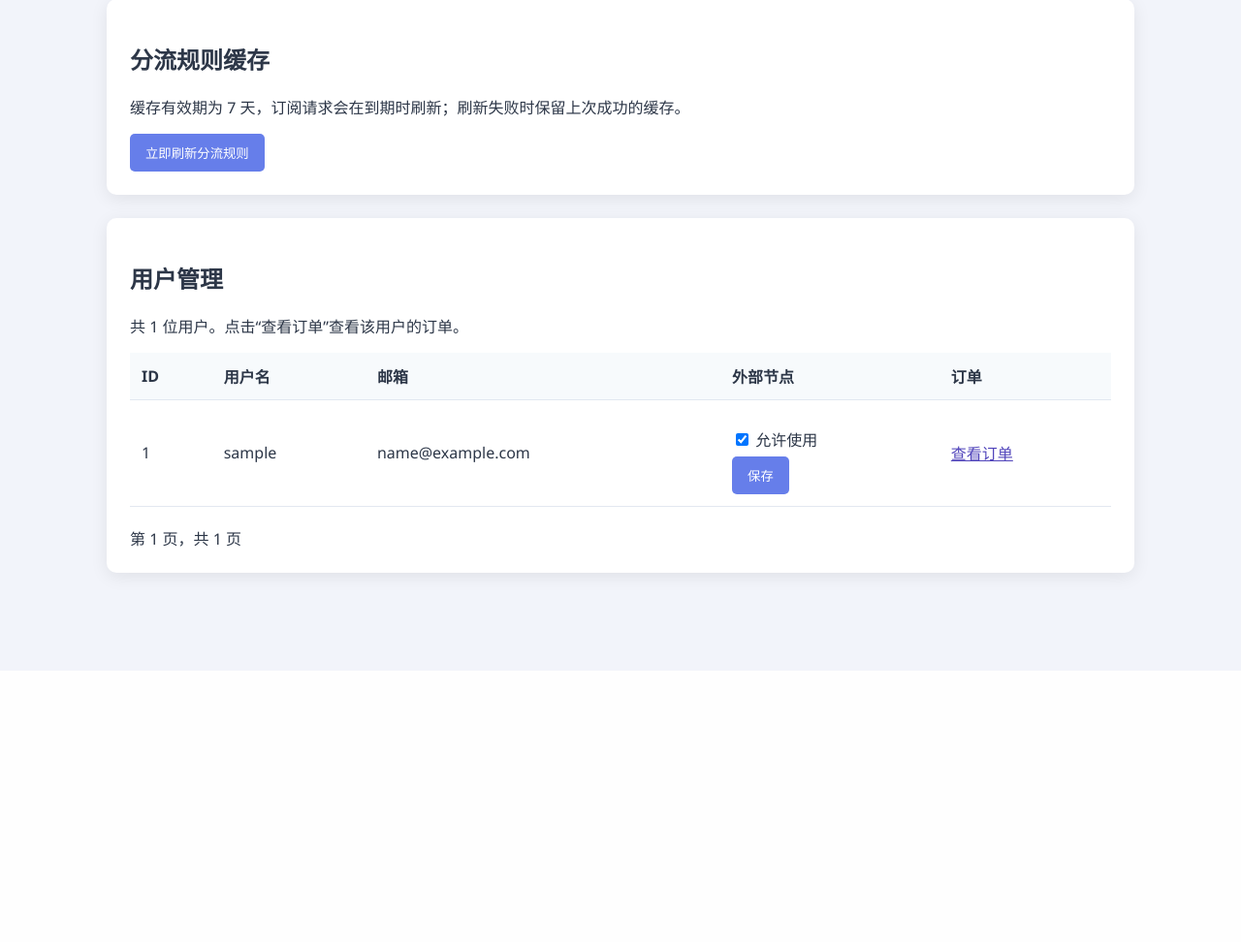
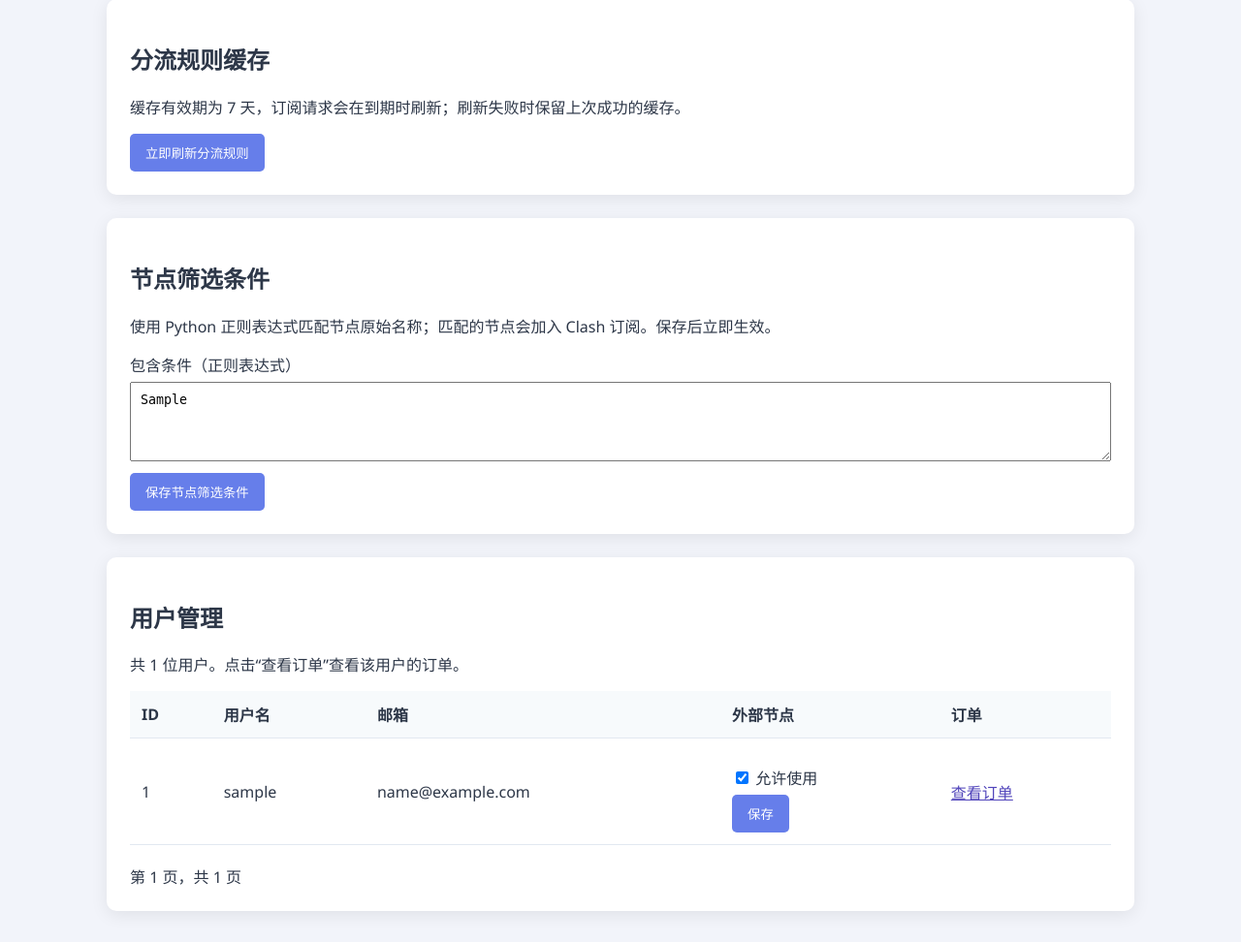
Before and after one commit to suncongch/web3x, a Flask app: template templates/admin_users.html in a window 1280 px wide. Shown: the part 108-1080 px from the top of the page at 97% size. Before the commit the page ends 717 px from the top, so only its background shows below. Run offline with Flask 3, Linux system fonts and the light colour scheme; tables that the repository leaves empty hold one stand-in row (values such as "Sample post"); the template is opened without the code that fills it: values that come from a table or form of the project are taken from there, most other values are stand-ins (such as "Sample title", 1, 10 or a date in 2020).

Commit message:
select node for external subscription cache test

```diff
--- a/app.py
+++ b/app.py
@@ -15,6 +15,7 @@ from pathlib import Path
 from dotenv import dotenv_values, load_dotenv
 from sqlalchemy import inspect
 from sqlalchemy.exc import IntegrityError, SQLAlchemyError
+from clash_config import INCLUDE_PATTERN
 from three_xui import DuplicateClientError, PanelError, PanelRequestError, ThreeXUI
 from subscription import (SubscriptionError, build_subscription, cached_rule_config, clash_attachment_filename,
                           extra_urls, panel_subscription_base, public_url)
@@ -67,6 +68,11 @@ class Order(db.Model):
 class SubscriptionToken(db.Model):
     user_id = db.Column(db.Integer, db.ForeignKey('user.id'), primary_key=True)
     token = db.Column(db.String(64), unique=True, nullable=False)
+
+
+class AppSetting(db.Model):
+    key = db.Column(db.String(80), primary_key=True)
+    value = db.Column(db.Text, nullable=False)
 
 
 with app.app_context():
@@ -139,6 +145,27 @@ def admin_page_number():
     return int(value)
 
 
+def current_node_filter_pattern():
+    setting = db.session.get(AppSetting, 'node_include_pattern')
+    pattern = setting.value if setting is not None else INCLUDE_PATTERN.pattern
+    try:
+        return re.compile(pattern)
+    except re.error as exc:
+        current_app.logger.error('节点筛选条件无效：%s', exc)
+        raise SubscriptionError('节点筛选条件无效，请联系管理员') from exc
+
+
+def render_admin_users(filter_pattern=None, filter_error=None):
+    setting = db.session.get(AppSetting, 'node_include_pattern')
+    if filter_pattern is None:
+        filter_pattern = setting.value if setting is not None else INCLUDE_PATTERN.pattern
+    users = (User.query.with_entities(User.id, User.username, User.email,
+                                      User.can_use_external_nodes)
+             .order_by(User.id).paginate(page=admin_page_number(), per_page=25, error_out=False))
+    return render_template('admin_users.html', users=users, csrf_token=admin_csrf_token(),
+                           filter_pattern=filter_pattern, filter_error=filter_error)
+
+
 @app.before_request
 def start_subscription_timing():
     if request.endpoint in ('subscription_links', 'subscription_content'):
@@ -191,10 +218,38 @@ def admin_users():
     username, password_hash = admin_configuration()
     if not admin_authenticated(username, password_hash):
         return redirect(url_for('admin_login'))
-    users = (User.query.with_entities(User.id, User.username, User.email,
-                                      User.can_use_external_nodes)
-             .order_by(User.id).paginate(page=admin_page_number(), per_page=25, error_out=False))
-    return render_template('admin_users.html', users=users, csrf_token=admin_csrf_token())
+    return render_admin_users()
+
+
+@app.route('/admin/node-filter', methods=['POST'])
+def admin_update_node_filter():
+    username, password_hash = admin_configuration()
+    if not admin_authenticated(username, password_hash):
+        return redirect(url_for('admin_login'))
+    verify_admin_csrf()
+    pattern = request.form.get('include_pattern', '')
+    if not pattern.strip():
+        return render_admin_users(pattern, '筛选条件不能为空。'), 400
+    if len(pattern) > 2000:
+        return render_admin_users(pattern, '筛选条件不能超过 2000 个字符。'), 400
+    try:
+        re.compile(pattern)
+    except re.error as exc:
+        return render_admin_users(pattern, f'正则表达式无效：{exc}'), 400
+    setting = db.session.get(AppSetting, 'node_include_pattern')
+    if setting is None:
+        setting = AppSetting(key='node_include_pattern', value=pattern)
+        db.session.add(setting)
+    else:
+        setting.value = pattern
+    try:
+        db.session.commit()
+    except SQLAlchemyError:
+        db.session.rollback()
+        current_app.logger.exception('保存节点筛选条件失败')
+        return render_admin_users(pattern, '筛选条件保存失败，请稍后重试。'), 500
+    flash('节点筛选条件已更新。', 'success')
+    return redirect(url_for('admin_users'))
 
 
 @app.route('/admin/users/<int:user_id>/external-nodes', methods=['POST'])
@@ -421,8 +476,10 @@ def subscription_content(kind, token):
         return Response('订阅链接无效', status=404, headers={'Cache-Control': 'no-store'})
     try:
         filename = quote(clash_attachment_filename(), safe='') if kind == 'clash' else ''
+        include_pattern = current_node_filter_pattern()
         result = build_subscription(ThreeXUI(), user.email, user.username, kind,
-                                    include_external_nodes=user.can_use_external_nodes)
+                                    include_external_nodes=user.can_use_external_nodes,
+                                    include_pattern=include_pattern)
     except (SubscriptionError, PanelError, SQLAlchemyError) as exc:
         db.session.rollback()
         app.logger.error('生成订阅失败：%s', exc)
--- a/subscription.py
+++ b/subscription.py
@@ -383,7 +383,7 @@ def cached_rule_config(force=False):
             raise SubscriptionError(str(exc)) from exc
 
 
-def build_clash(primary, extras):
+def build_clash(primary, extras, include_pattern=INCLUDE_PATTERN):
     all_proxies = list(clash_config(primary)['proxies'])
     for text in extras:
         all_proxies.extend(clash_config(text)['proxies'])
@@ -393,7 +393,7 @@ def build_clash(primary, extras):
         parsed = parse_config(cached['config'])
         proxies, names = [], set()
         for proxy in all_proxies:
-            if not INCLUDE_PATTERN.search(proxy['name']):
+            if not include_pattern.search(proxy['name']):
                 continue
             name = rename_proxy(proxy['name'], parsed)
             unique = name
@@ -480,14 +480,15 @@ def panel_subscription(panel, email, username, kind):
     return primary, expiry, upload, download, total
 
 
-def build_subscription(panel, email, username, kind, *, include_external_nodes=False):
+def build_subscription(panel, email, username, kind, *, include_external_nodes=False,
+                       include_pattern=INCLUDE_PATTERN):
     urls = extra_urls() if include_external_nodes else []
     primary, expiry, upload, download, total = panel_subscription(panel, email, username, kind)
     agent = 'clash-verge/v2.3.1' if kind == 'clash' else 'Shadowrocket'
     sources = [_timed(f'extra_source_{index}', cached_extra_subscription, url, kind, agent)
                for index, url in enumerate(urls, start=1)]
     if kind == 'clash':
-        content = _timed('clash_render', build_clash, primary, sources)
+        content = _timed('clash_render', build_clash, primary, sources, include_pattern)
         return SubscriptionResult(content, expiry, upload, download, total)
     links = parse_links(primary)
     for text in sources:
--- a/templates/admin_users.html
+++ b/templates/admin_users.html
@@ -18,6 +18,18 @@
     <form method="post" action="{{ url_for('admin_refresh_rules') }}">
         <input type="hidden" name="csrf_token" value="{{ csrf_token }}">
         <button type="submit">立即刷新分流规则</button>
+    </form>
+</section>
+<section class="card" style="margin-bottom: 24px;">
+    <h2>节点筛选条件</h2>
+    <p>使用 Python 正则表达式匹配节点原始名称；匹配的节点会加入 Clash 订阅。保存后立即生效。</p>
+    {% if filter_error %}<p class="error" role="alert">{{ filter_error }}</p>{% endif %}
+    <form method="post" action="{{ url_for('admin_update_node_filter') }}">
+        <input type="hidden" name="csrf_token" value="{{ csrf_token }}">
+        <label for="include-pattern">包含条件（正则表达式）</label>
+        <textarea id="include-pattern" name="include_pattern" rows="4" maxlength="2000" required
+                  style="display: block; width: 100%; margin-bottom: 12px; padding: 10px; font-family: monospace;">{{ filter_pattern }}</textarea>
+        <button type="submit">保存节点筛选条件</button>
     </form>
 </section>
 <section class="card">
```
Also changed, not shown: tests/admin_test.py (+20 -1 lines), tests/subscription_response_test.py (+4 -1 lines), README.md.
